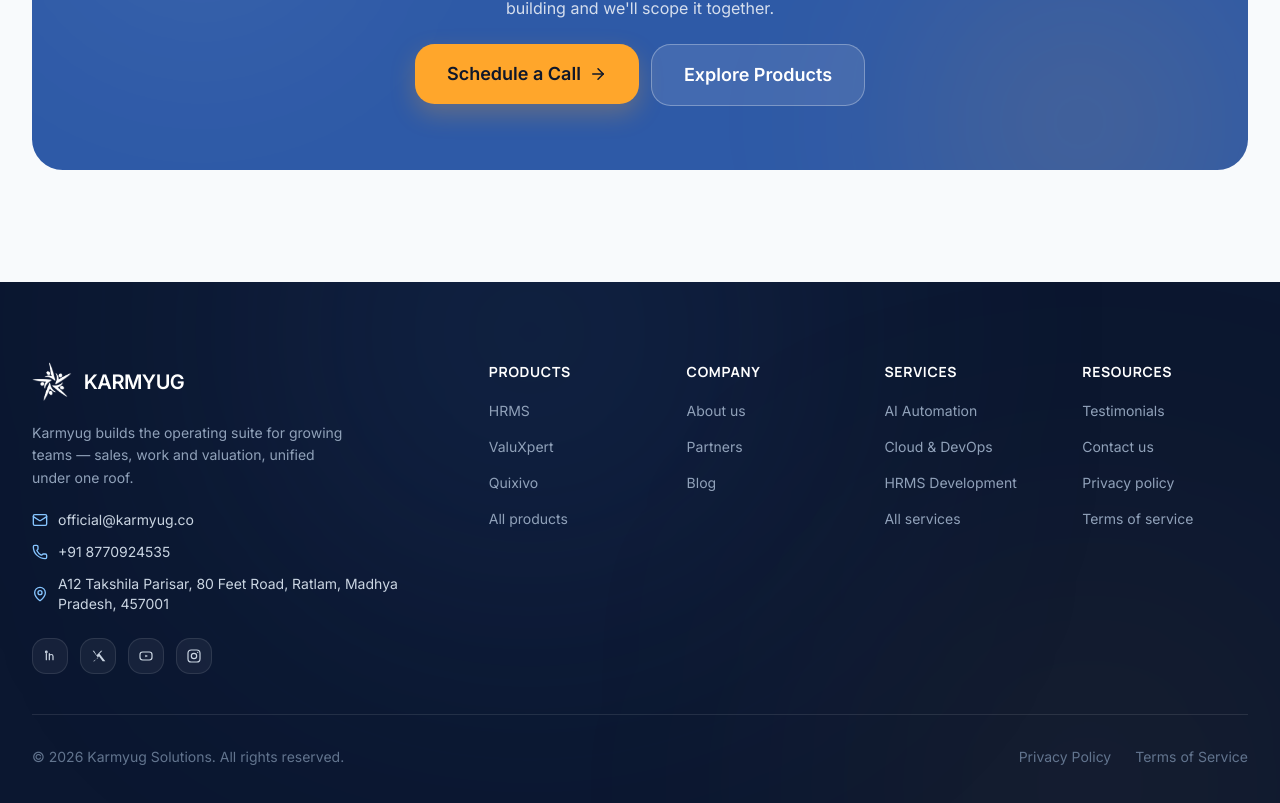
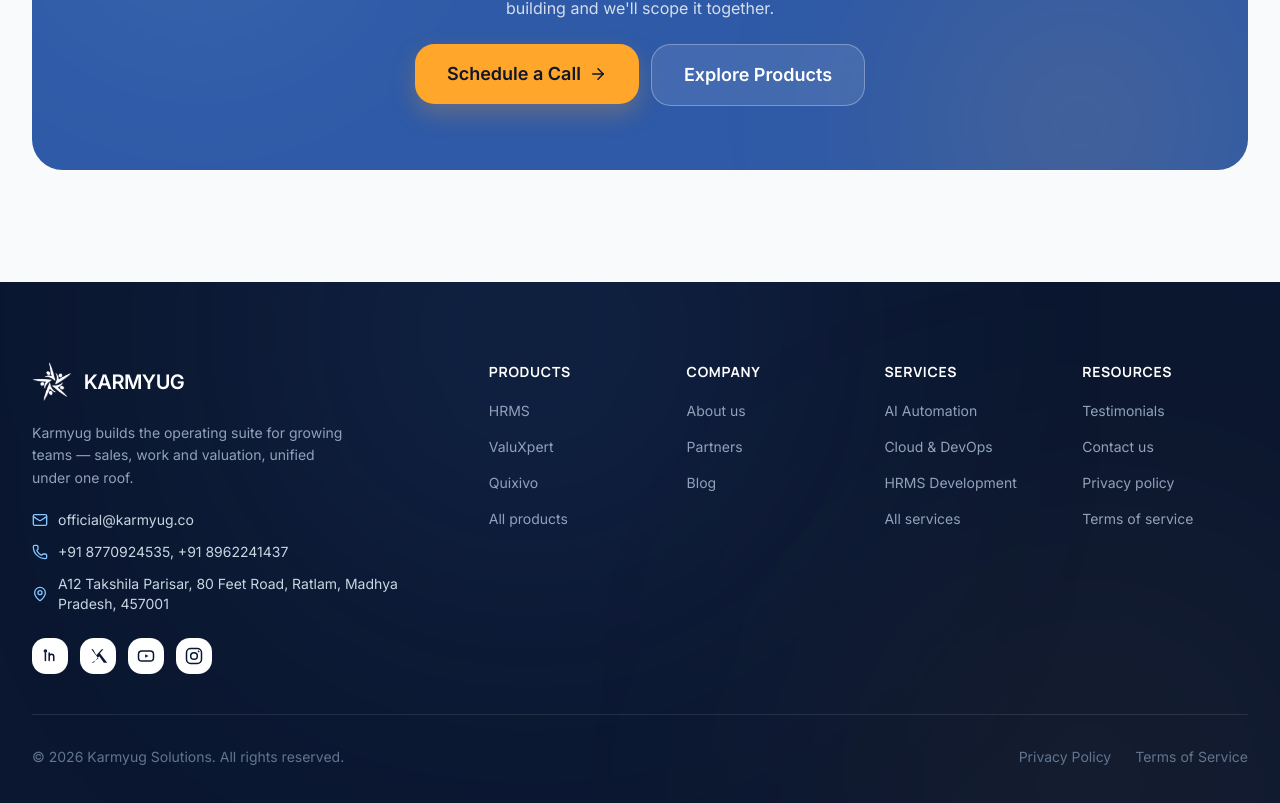
Before and after one commit to work-krishnadevda/karmyug_co_new, a React (Vite) app: page / in a window 1280 px wide. Shown: the part 10147-10950 px from the top of the page. Built offline with nearby package versions, Linux system fonts and the light colour scheme; no server answers.

Commit message:
colour change of icons in footer and also no. add in contact

```diff
--- a/src/components/Footer/Footer.jsx
+++ b/src/components/Footer/Footer.jsx
@@ -172,9 +172,9 @@
                   target="_blank"
                   rel="noopener noreferrer"
                   aria-label={label}
-                  className="flex h-9 w-9 items-center justify-center rounded-lg border border-white/10 bg-white/5 text-slate-300 transition-all hover:border-brand-light-blue/50 hover:text-white"
+                  className="flex h-9 w-9 items-center justify-center rounded-lg border border-white/10 bg-white text-[#0b1730] transition-all hover:border-brand-light-blue/50  font-bold"
                 >
-                  <Icon size={16} />
+                  <Icon size={20} />
                 </a>
               ))}
             </div>
--- a/src/constants/companyInfo.js
+++ b/src/constants/companyInfo.js
@@ -5,7 +5,7 @@
     "Karmyug builds the operating suite for growing teams — sales, work and valuation, unified under one roof.",
   email: "official@karmyug.co",
   supportEmail: "official@karmyug.co",
-  phone: " +91 8770924535",
+  phone: " +91 8770924535, +91  8962241437",
   // Dedicated number used by every "Schedule a Call" button site-wide so it
   // opens the phone dialer directly (tel:) instead of email or a modal.
   scheduleCallNumber: "+918770924535",
```
